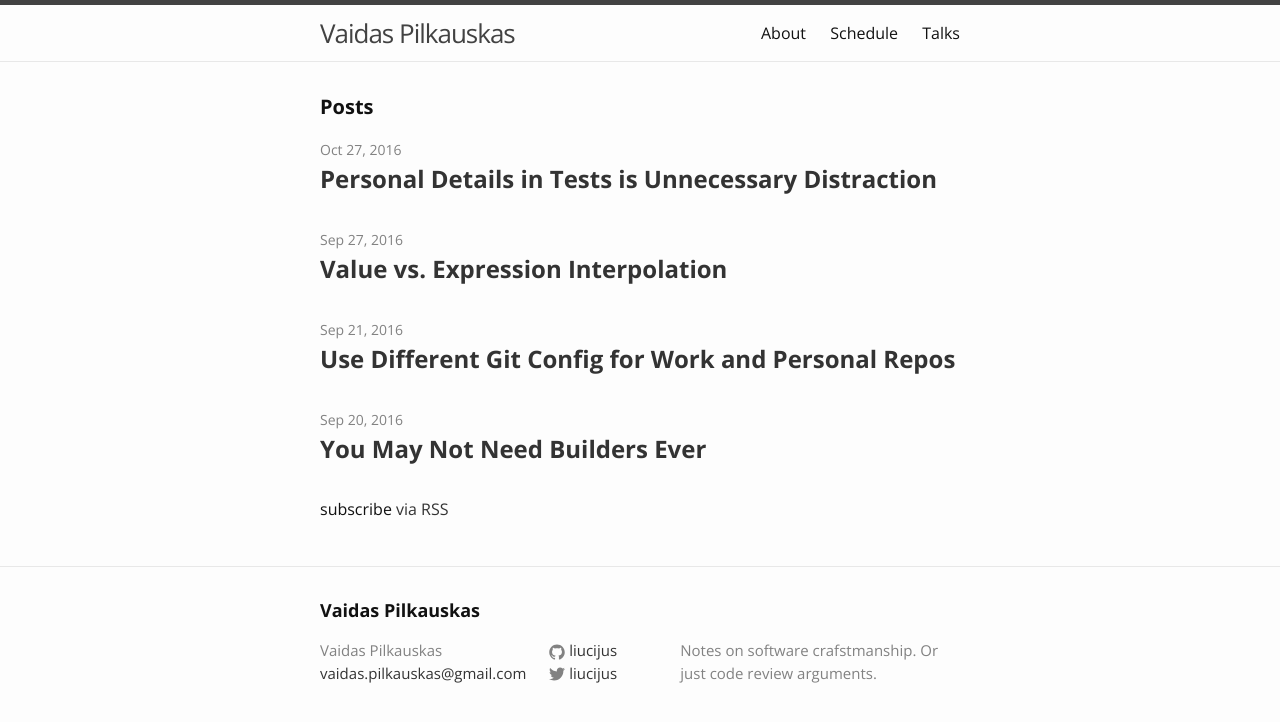
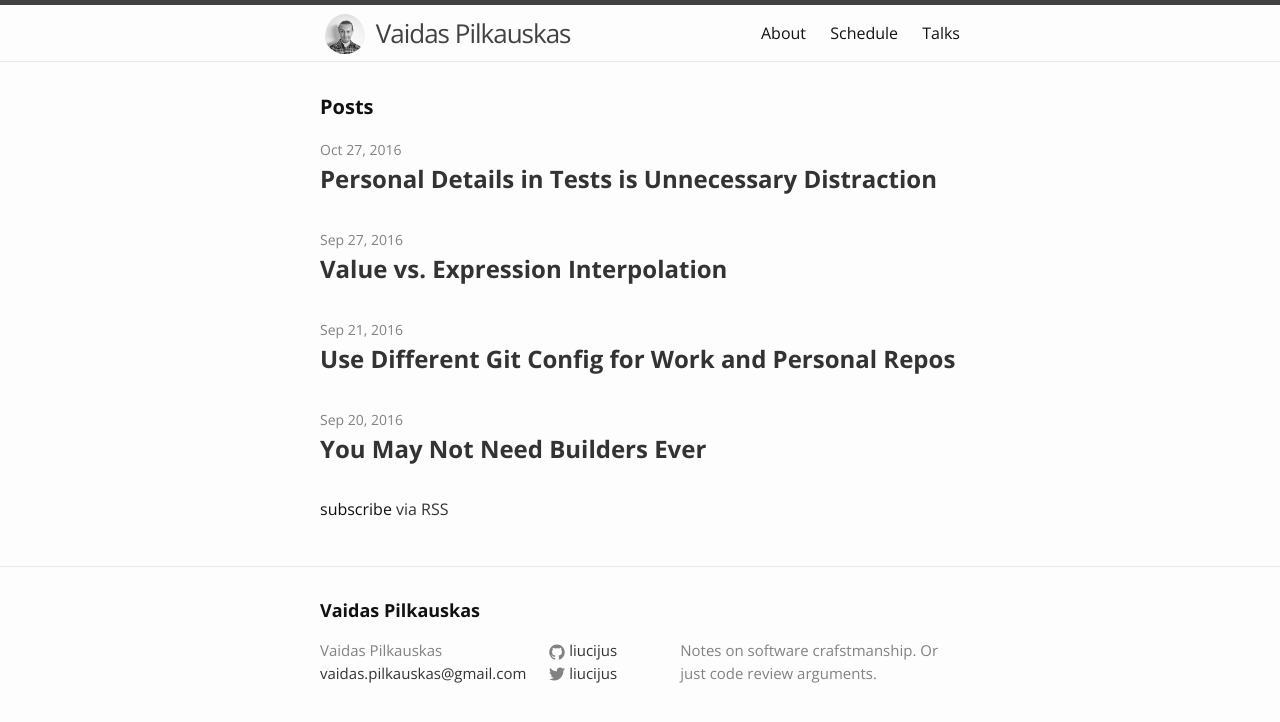
Before and after one commit to liucijus/liucijus.github.io, a Jekyll site: the page built from index.html, in a window 1280 px wide. Shown: the top 722 px of the page. Built offline with Jekyll 4.4.1, drawn with Linux system fonts in a browser that asks for light colours.

Commit message:
Add profile picture

```diff
--- a/_includes/header.html
+++ b/_includes/header.html
@@ -4,7 +4,7 @@
 
     {% assign custom_url = site.url | append: site.baseurl %}
     {% assign full_base_url = site.github.url | default: custom_url %}
-    <a class="site-title" href="{{ full_base_url }}/">{{ site.title | escape }}</a>
+    <a class="site-title" href="{{ full_base_url }}/"><img class="profile" src="/images/vp.jpg"/> {{ site.title | escape }}</a>
 
     <nav class="site-nav">
       <a href="#" class="menu-icon">
--- a/css/main.scss
+++ b/css/main.scss
@@ -38,3 +38,9 @@ $on-laptop:        700px;
 
 // Import partials from the `minima` theme.
 @import "../_sass/minima";
+
+.profile {
+  padding: 0 5px 5px 5px;
+  height: 40px;
+  border-radius: 50%;
+}
```
Also changed, not shown: images/vp.jpg (added).
